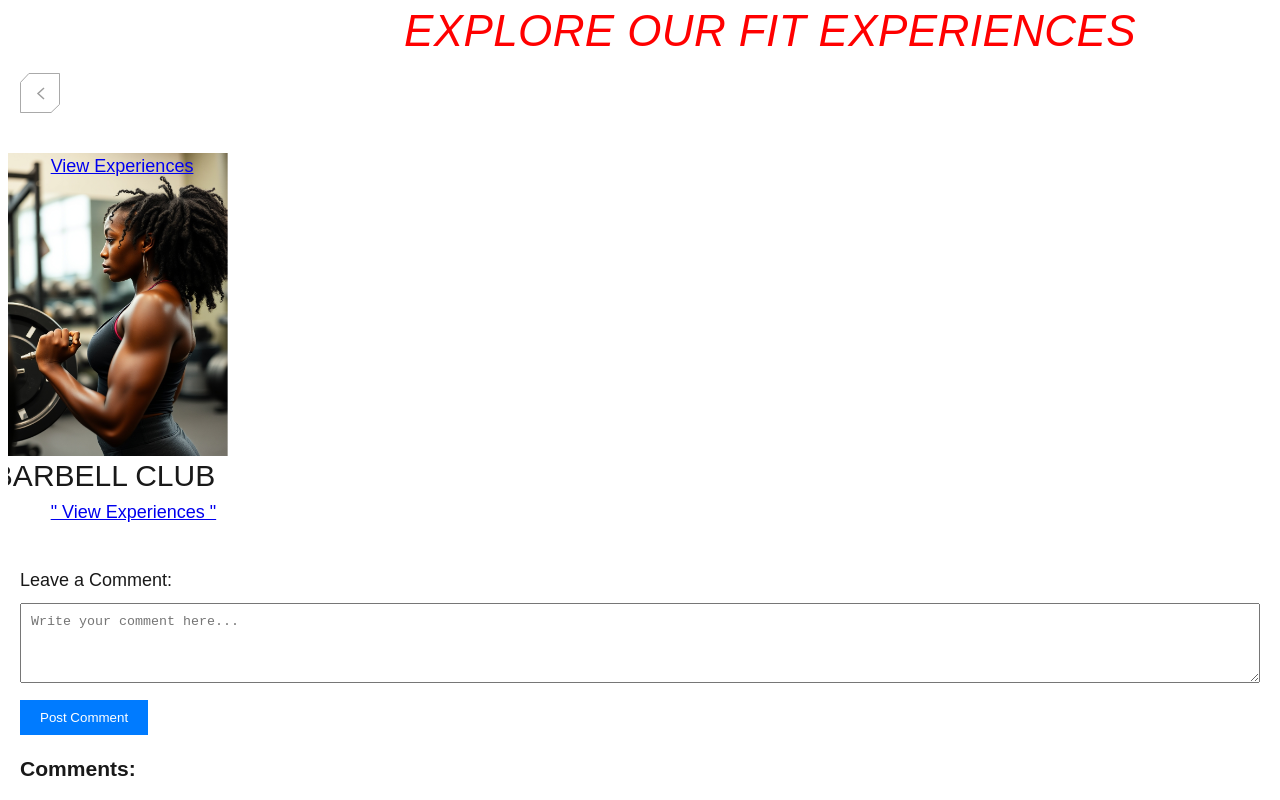
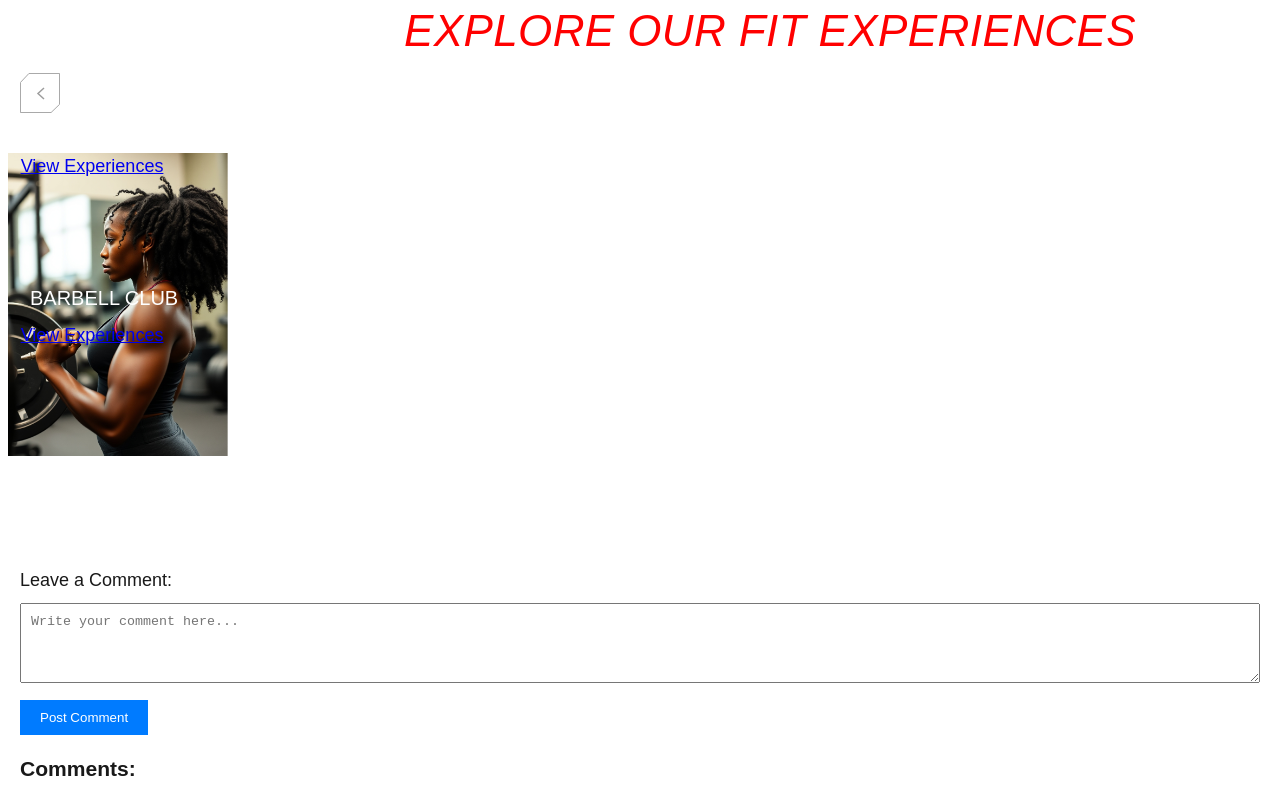
Before and after one commit to Kemboijames7/sportclub, a plain HTML site: page index.html in a window 1280 px wide. Shown: the part 1245-2045 px from the top of the page. Drawn offline with nearby package versions, Linux system fonts and the light colour scheme; some packages are replaced by stand-ins of ours.

Commit message:
Added sec nav style

```diff
--- a/index.html
+++ b/index.html
@@ -162,15 +162,16 @@
             <div id="photo-holder">
                 <!-- <div class="mask"></div> -->
                 <div class="img-holder scaleImg">
-                    <a class="view" href="https://www.sportsclubs.com/experiences/" target="_self" tabindex="0">View Experiences</a>
+                    <div class="wrap">
+
+
+                    </div>
+                    <a  href="https://www.sportsclubs.com/experiences/" target="_self" tabindex="0">View Experiences</a>
                     <img decoding="async" src="./images/Barbell-Club.png" alt="Woman lifting a barbell - Barbell Club NYSC" class="lazyloaded" data-ll-status="loaded">
-                    <div class="wrap">
-                        <h5> Barbell Club </h5>
-                        <a href="https://www.sportsclubs.com/experiences/" target="_self" tabindex="0">
-                            " View Experiences "
+                    <h5> Barbell Club </h5>
+                    <a class="view" href="https://www.sportsclubs.com/experiences/" target="_self" tabindex="0">
+                            View Experiences
                         </a>
-                    </div>
-
                 </div>
 
             </div>
--- a/styles.css
+++ b/styles.css
@@ -530,13 +530,19 @@ svg {
 
 .img-holder a {
     position: absolute;
-    left: 70px;
+    left: 40px;
 }
 
 .img-holder img {
     width: 100%;
     height: 90%;
     object-fit: cover;
+}
+
+.view{
+    position: absolute;
+    top: 50%;
+    left: 30%;
 }
 
 
@@ -595,13 +601,17 @@ svg {
     transition-delay: 0.1s;
 }
 
-.slide .wrap h5 {
+ h5 {
+    color: white;
     margin: 0 0 10px;
+    position: absolute;
+    top: 40%; /* Center vertically */
+    left: 20%;
     text-transform: uppercase;
     display: block;
     font: 28px / 28px "acumin-pro-condensed-bold", "Arial", "Helvetica", sans-serif;
-    font-size: 30px;
-    line-height: 26px;
+    font-size: 20px;
+    line-height: 20px;
 }
 
 /* opacity: 1;
```
